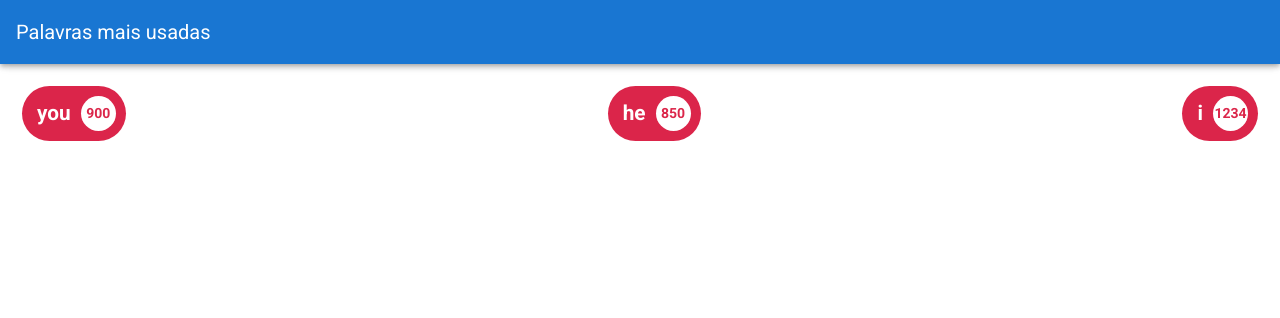
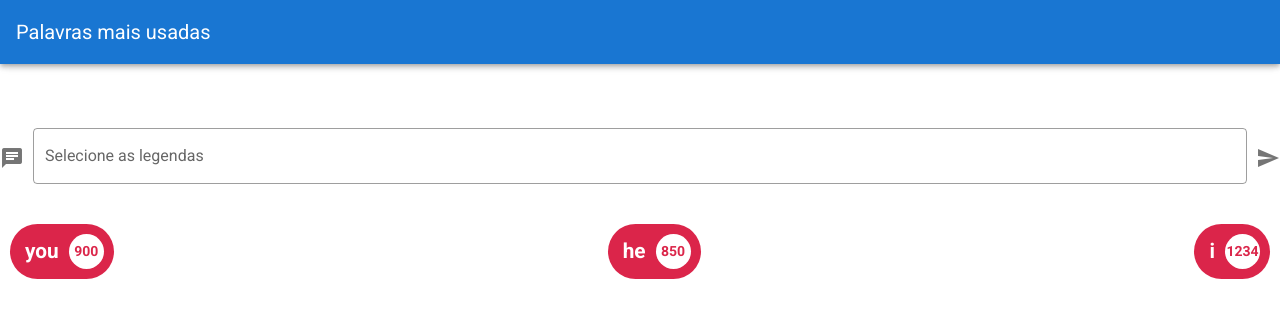
Before and after one commit to lucianodiisouza/palavras-mais-usadas, a Vue app: page / in a window 1280 px wide. Shown: the top 318 px of the page. Built offline with nearby package versions, Linux system fonts and the light colour scheme.

Commit message:
wip: working with v-file-input

```diff
--- a/src/App.vue
+++ b/src/App.vue
@@ -4,9 +4,9 @@
       <v-toolbar-title>Palavras mais usadas</v-toolbar-title>
     </v-app-bar>
 
-    <v-content>
+    <v-main>
       <Home />
-    </v-content>
+    </v-main>
   </v-app>
 </template>
 
--- a/src/components/Home.vue
+++ b/src/components/Home.vue
@@ -1,9 +1,21 @@
 <template>
-  <v-container fluid>
+  <v-main fluid>
+    <v-form>
+      <v-file-input
+        label="Selecione as legendas"
+        prepend-icon="mdi-message-text"
+        append-outer-icon="mdi-send"
+        outlined
+        multiple
+        chips
+        v-model="files"
+        @click:append-outer="processarLegendas"
+      ></v-file-input>
+    </v-form>
     <div class="pills">
       <Pill v-for="word in groupedWords" :key="word.name" :name="word.name" :amount="word.amount" />
     </div>
-  </v-container>
+  </v-main>
 </template>
 
 <script>
@@ -14,12 +26,18 @@
   },
   data: function() {
     return {
+      files: [],
       groupedWords: [
         { name: "you", amount: 900 },
         { name: "he", amount: 850 },
         { name: "i", amount: 1234 }
       ]
     };
+  },
+  methods: {
+    processarLegendas() {
+      console.log(this.files);
+    }
   }
 };
 </script>
```
